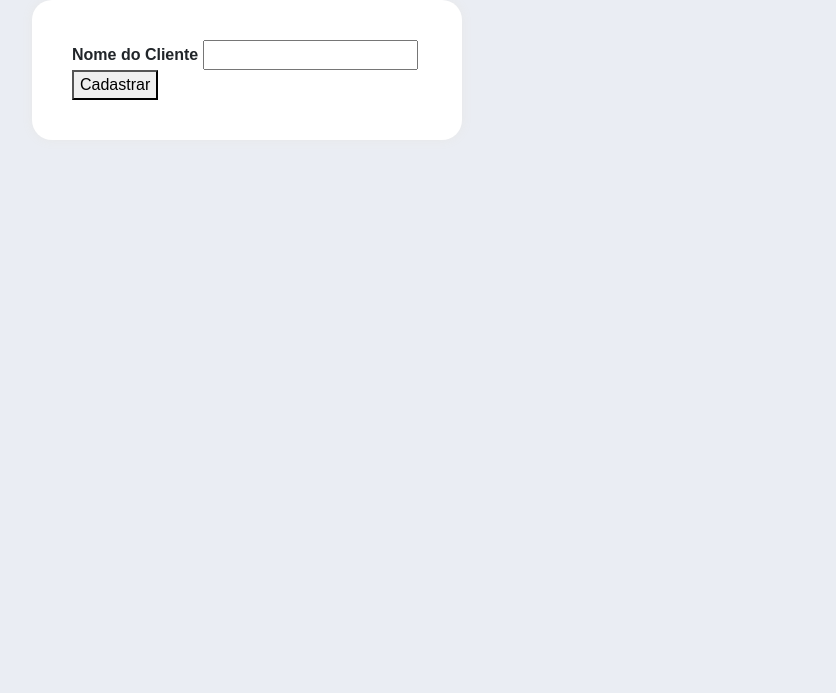
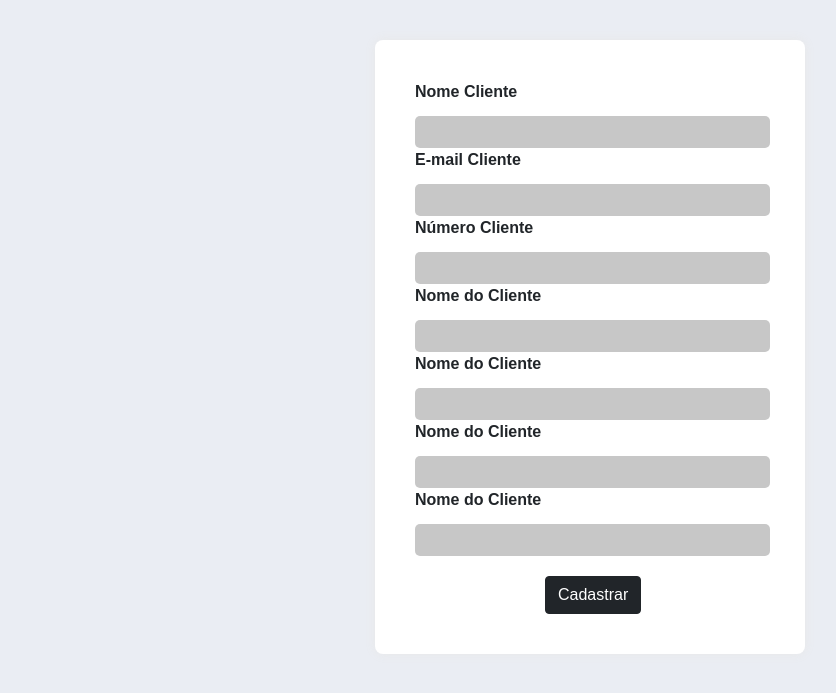
Before and after one commit to samueloliveiraf/company-django, a Django app: page /clients/list/page/ in a window 1280 px wide. Shown: the top 693 px of the page, without its empty margins (50-886 px from the left). Run offline with Django 3.2, Linux system fonts and the light colour scheme; the visitor is signed in with stand-in values (Sample User, id 1); some libraries are stand-ins or nearby versions.

Commit message:
aplicacao funcional + add css pages

```diff
--- a/clients/models.py
+++ b/clients/models.py
@@ -4,6 +4,12 @@ from django.contrib.auth.models import User
 
 class Client(models.Model):
     name =  models.CharField(max_length=100)
+    email = models.EmailField()
+    phone_number = models.CharField(max_length=9)
+    road = models.CharField(max_length=100)
+    district = models.CharField(max_length=100)
+    area_code = models.CharField(max_length=3)
+    city = models.CharField(max_length=100)
     data_create = models.DateTimeField(auto_now=True)
     user = models.ForeignKey(User, on_delete=models.CASCADE)
 
--- a/clients/views.py
+++ b/clients/views.py
@@ -38,17 +38,35 @@ def delete_clients(request, id_client):
 def submit_client(request):
     if request.POST:
         name = request.POST.get('name')
+        email = request.POST.get('email')
+        phone_number = request.POST.get('phone_number')
+        road = request.POST.get('road')
+        district = request.POST.get('district')
+        area_code = request.POST.get('area_code')
+        city = request.POST.get('city')
         user = request.user
         id_client = request.POST.get('id_client')
         if id_client:
             Client.objects.filter(
                 id=id_client).update(
-                name=name
+                name=name,
+                email=email,
+                phone_number=phone_number,
+                road=road,
+                district=district,
+                area_code=area_code,
+                city = city,
             )
         else:
             Client.objects.create(
                 name=name,
-                user=user
+                email=email,
+                phone_number=phone_number,
+                road=road,
+                district=district,
+                area_code=area_code,
+                city = city,
+                user=user,
             )
     return redirect('list-clients')
 
--- a/static/css/style-register.css
+++ b/static/css/style-register.css
@@ -19,7 +19,7 @@ form {
     box-shadow: 0px 0px 11px 0px #e8e8e8;
     border-radius: 20px;
     width: 430px;
-    margin-top: 12px;
+    margin-top: 30px;
 }
 
 button {
--- a/static/css/style.css
+++ b/static/css/style.css
@@ -17,8 +17,23 @@ form {
     background: #ffffff;
     padding: 40px;
     box-shadow: 0px 0px 11px 0px #e8e8e8;
-    border-radius: 20px;
+    border-radius: 8px;
     width: 430px;
+    margin-top: 40px;
+}
+
+.li-page-client {
+    background: #ffffff;
+    padding: 20px;
+    box-shadow: 0px 0px 11px 0px #e8e8e8;
+    border-radius: 8px;
+    width: 600px;
+    margin-top: 20px;
+    list-style-type: none;
+}
+
+.a-margin {
+    margin-left: 30px;
 }
 
 button:hover {
@@ -26,6 +41,26 @@ button:hover {
     color: white;
 }
 
+.btn-success {
+    margin-top: 12px;
+    margin-left: 6px;
+}
+
 a {
     text-decoration: none;
 }
+
+.client-btn {
+    margin-left: 130px;
+    margin-top: 20px;
+}
+
+input {
+    width: 355px;
+    margin-top: 12px;
+    background: #c7c7c7;
+    border-radius: 5px;
+    border: none;
+    padding-left: 10px;
+    height: 32px;
+}
--- a/templates/base.html
+++ b/templates/base.html
@@ -23,10 +23,10 @@
 
 <body>
 
-    <div class="container">
-
-        {% block main %} {% endblock %}
-
+    <div>
+        <div class="col-12">
+            {% block main %} {% endblock %}
+        </div>
     </div>
 
 </body>
--- a/templates/client_page.html
+++ b/templates/client_page.html
@@ -8,10 +8,22 @@
 
         <input type="number" name="id_client" hidden value="{{ client.id }}">
 
+        <label for="">Nome Cliente</label>
+        <input type="text" name="name" value="{{ client.name }}">
+        <label for="">E-mail Cliente</label>
+        <input type="email" name="email" value="{{ client.email }}">
+        <label for="">Número Cliente</label>
+        <input type="number" name="phone_number" value="{{ client.phone_number }}">
         <label for="">Nome do Cliente</label>
-        <input type="text" name="name" value="{{ client.name }}">
+        <input type="text" name="road" value="{{ client.road }}">
+        <label for="">Nome do Cliente</label>
+        <input type="text" name="district" value="{{ client.district }}">
+        <label for="">Nome do Cliente</label>
+        <input type="text" name="area_code" value="{{ client.area_code }}">
+        <label for="">Nome do Cliente</label>
+        <input type="text" name="city" value="{{ client.city }}">
 
-        <button type="submit"> Cadastrar </button>
+        <button class="btn btn-dark client-btn" type="submit"> Cadastrar </button>
 
     </form>
 
--- a/templates/company_page.html
+++ b/templates/company_page.html
@@ -11,7 +11,7 @@
         <label for="">Nome da Empresa</label>
         <input type="text" name="name_company" value="{{ companys.name_company }}">
 
-        <button type="submit"> Cadastrar </button>
+        <button class="btn btn-dark client-btn" type="submit"> Cadastrar </button>
 
     </form>
 
```
Also changed, not shown: clients/forms.py (added, +34 -0 lines), templates/index.html (+0 -11 lines), templates/list_client.html (+5 -3 lines), clients/migrations/0003_auto_20210715_1108.py (added), clients/migrations/0004_auto_20210715_1123.py (added), companys/migrations/0003_alter_company_user.py (added).
